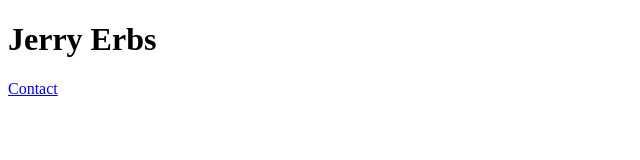
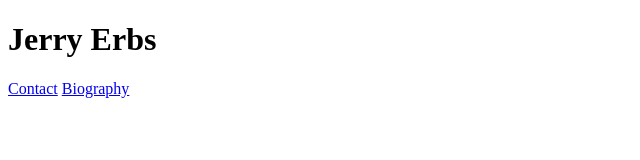
Before and after one commit to badabam/personal-website, a plain HTML site: page index.html in a window 1280 px wide. Shown: the full height of the page, 0-640 px from the left. Drawn offline with Linux system fonts and the light colour scheme.

Commit message:
Add biography

```diff
--- a/index.html
+++ b/index.html
@@ -11,8 +11,10 @@
     <h1>Jerry Erbs</h1>
     <nav>
       <a href="#contact">Contact</a>
+      <a href="#biography">Biography</a>
     </nav>
   </header>
   <section id="contact"></section>
+  <section id="biography"></section>
 </body>
 </html>
```
